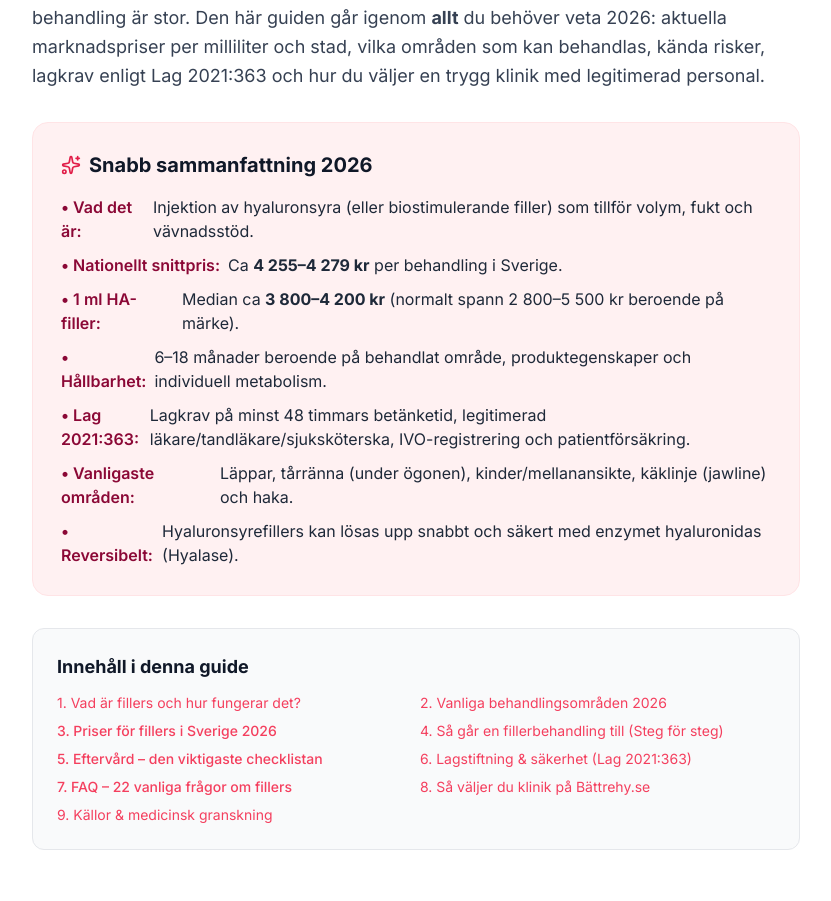
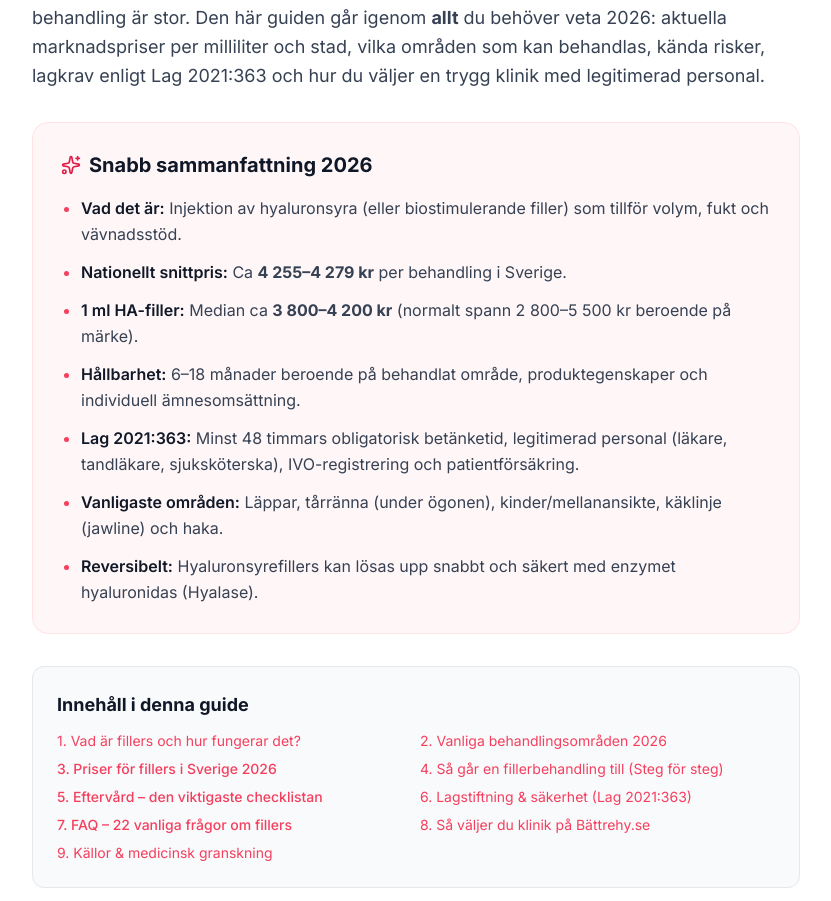
Before and after one commit to gorito/battrehy-v2, a Next.js app: page /blogg/fillerbehandling-den-kompletta-guiden in a window 1280 px wide. Shown: the part 1149-2050 px from the top of the page, without its empty margins (224-1055 px from the left). Built offline with nearby package versions, Linux system fonts and the light colour scheme.

Commit message:
Förbättra designen på snabb sammanfattning-boxen för en ren och harmonisk layout

```diff
--- a/src/app/blogg/fillerbehandling-den-kompletta-guiden/page.tsx
+++ b/src/app/blogg/fillerbehandling-den-kompletta-guiden/page.tsx
@@ -237,39 +237,32 @@ export default function FillerBlogPost() {
                         </p>
 
                         {/* Snabb sammanfattning Callout Box */}
-                        <div className="bg-rose-50 border border-rose-100 p-6 sm:p-7 rounded-2xl my-8">
+                        <div className="bg-rose-50/60 border border-rose-100 rounded-2xl p-6 sm:p-7 my-8">
                             <h2 className="text-xl font-bold text-gray-900 mb-4 flex items-center gap-2">
-                                <Sparkles className="text-rose-600 w-5 h-5" />
+                                <Sparkles className="text-rose-600 w-5 h-5 flex-shrink-0" />
                                 Snabb sammanfattning 2026
                             </h2>
-                            <ul className="space-y-2.5 text-base text-gray-800">
-                                <li className="flex items-start">
-                                    <span className="font-semibold mr-2 text-rose-900">• Vad det är:</span>
-                                    <span>Injektion av hyaluronsyra (eller biostimulerande filler) som tillför volym, fukt och vävnadsstöd.</span>
+                            <ul className="list-disc pl-5 space-y-3 text-gray-700 text-base leading-relaxed marker:text-rose-500">
+                                <li>
+                                    <strong className="text-gray-900 font-semibold">Vad det är:</strong> Injektion av hyaluronsyra (eller biostimulerande filler) som tillför volym, fukt och vävnadsstöd.
                                 </li>
-                                <li className="flex items-start">
-                                    <span className="font-semibold mr-2 text-rose-900">• Nationellt snittpris:</span>
-                                    <span>Ca <strong>4 255–4 279 kr</strong> per behandling i Sverige.</span>
+                                <li>
+                                    <strong className="text-gray-900 font-semibold">Nationellt snittpris:</strong> Ca <strong>4 255–4 279 kr</strong> per behandling i Sverige.
                                 </li>
-                                <li className="flex items-start">
-                                    <span className="font-semibold mr-2 text-rose-900">• 1 ml HA-filler:</span>
-                                    <span>Median ca <strong>3 800–4 200 kr</strong> (normalt spann 2 800–5 500 kr beroende på märke).</span>
+                                <li>
+                                    <strong className="text-gray-900 font-semibold">1 ml HA-filler:</strong> Median ca <strong>3 800–4 200 kr</strong> (normalt spann 2 800–5 500 kr beroende på märke).
                                 </li>
-                                <li className="flex items-start">
-                                    <span className="font-semibold mr-2 text-rose-900">• Hållbarhet:</span>
-                                    <span>6–18 månader beroende på behandlat område, produktegenskaper och individuell metabolism.</span>
+                                <li>
+                                    <strong className="text-gray-900 font-semibold">Hållbarhet:</strong> 6–18 månader beroende på behandlat område, produktegenskaper och individuell ämnesomsättning.
                                 </li>
-                                <li className="flex items-start">
-                                    <span className="font-semibold mr-2 text-rose-900">• Lag 2021:363:</span>
-                                    <span>Lagkrav på minst 48 timmars betänketid, legitimerad läkare/tandläkare/sjuksköterska, IVO-registrering och patientförsäkring.</span>
+                                <li>
+                                    <strong className="text-gray-900 font-semibold">Lag 2021:363:</strong> Minst 48 timmars obligatorisk betänketid, legitimerad personal (läkare, tandläkare, sjuksköterska), IVO-registrering och patientförsäkring.
                                 </li>
-                                <li className="flex items-start">
-                                    <span className="font-semibold mr-2 text-rose-900">• Vanligaste områden:</span>
-                                    <span>Läppar, tårränna (under ögonen), kinder/mellanansikte, käklinje (jawline) och haka.</span>
+                                <li>
+                                    <strong className="text-gray-900 font-semibold">Vanligaste områden:</strong> Läppar, tårränna (under ögonen), kinder/mellanansikte, käklinje (jawline) och haka.
                                 </li>
-                                <li className="flex items-start">
-                                    <span className="font-semibold mr-2 text-rose-900">• Reversibelt:</span>
-                                    <span>Hyaluronsyrefillers kan lösas upp snabbt och säkert med enzymet hyaluronidas (Hyalase).</span>
+                                <li>
+                                    <strong className="text-gray-900 font-semibold">Reversibelt:</strong> Hyaluronsyrefillers kan lösas upp snabbt och säkert med enzymet hyaluronidas (Hyalase).
                                 </li>
                             </ul>
                         </div>
```
